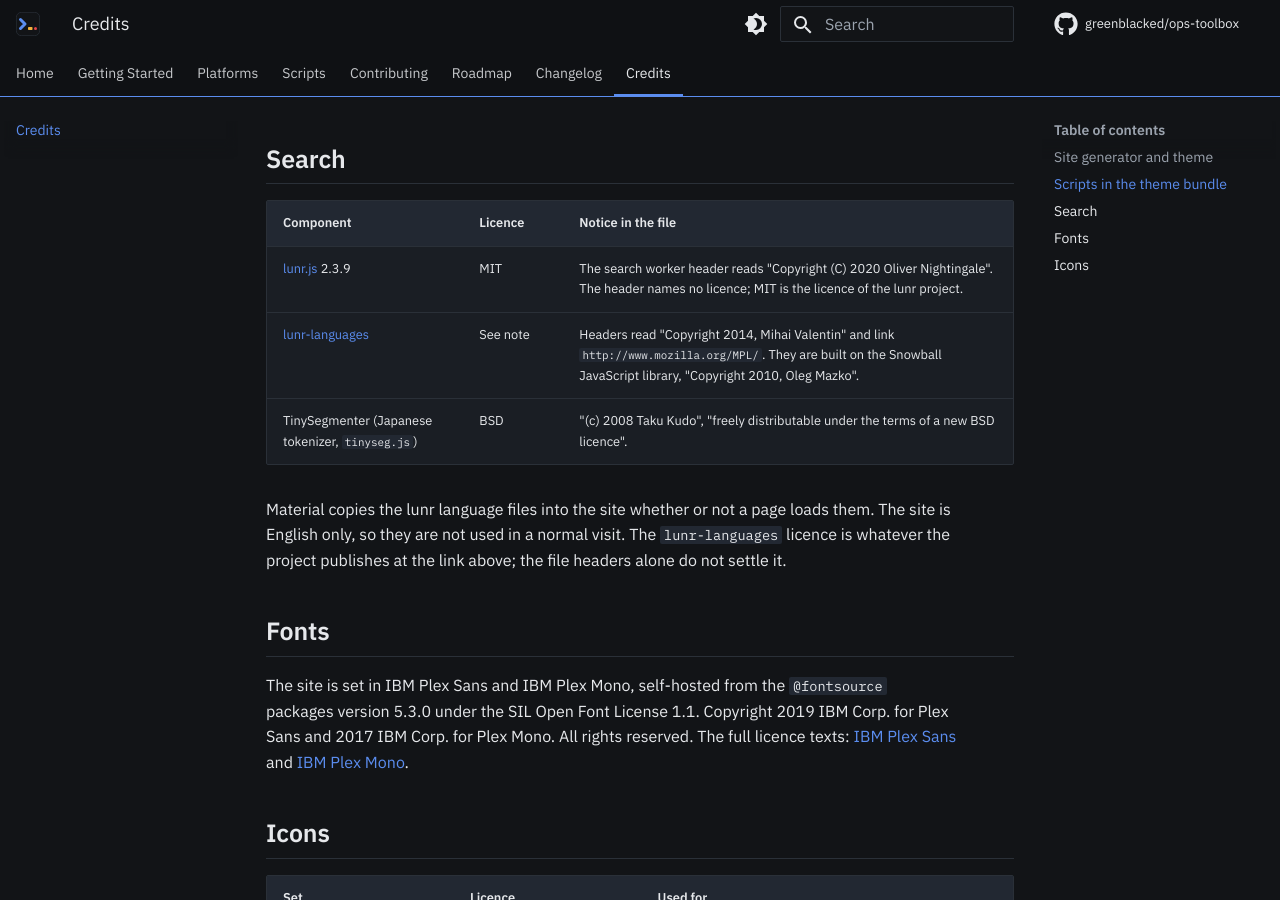
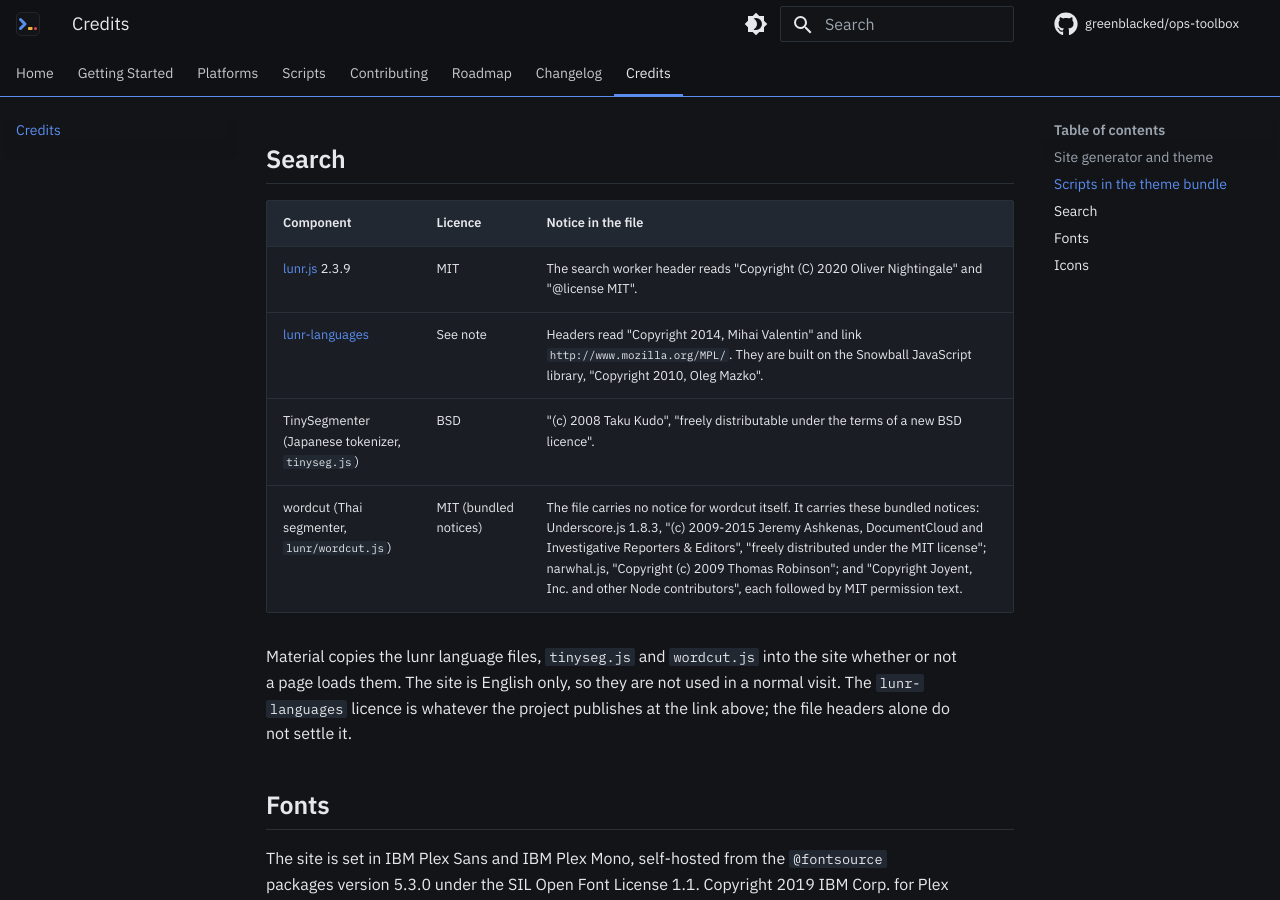
Before and after one commit to greenblacked/ops-toolbox, an MkDocs documentation site: the page built from docs/credits.md, in a window 1280 px wide and 900 px high, scrolled down 993 px. Built offline with MkDocs 1.6.1 and Material for MkDocs 9.7.7, drawn with Linux system fonts in a browser that asks for light colours; comment, search, counter and statistics services are not loaded.

Commit message:
docs: correct lunr licence and add wordcut notices to credits

```diff
--- a/docs/credits.md
+++ b/docs/credits.md
@@ -35,12 +35,13 @@ is claimed here.
 
 | Component | Licence | Notice in the file |
 | --- | --- | --- |
-| [lunr.js](https://lunrjs.com/) 2.3.9 | MIT | The search worker header reads "Copyright (C) 2020 Oliver Nightingale". The header names no licence; MIT is the licence of the lunr project. |
+| [lunr.js](https://lunrjs.com/) 2.3.9 | MIT | The search worker header reads "Copyright (C) 2020 Oliver Nightingale" and "@license MIT". |
 | [lunr-languages](https://github.com/MihaiValentin/lunr-languages) | See note | Headers read "Copyright 2014, Mihai Valentin" and link `http://www.mozilla.org/MPL/`. They are built on the Snowball JavaScript library, "Copyright 2010, Oleg Mazko". |
 | TinySegmenter (Japanese tokenizer, `tinyseg.js`) | BSD | "(c) 2008 Taku Kudo", "freely distributable under the terms of a new BSD licence". |
+| wordcut (Thai segmenter, `lunr/wordcut.js`) | MIT (bundled notices) | The file carries no notice for wordcut itself. It carries these bundled notices: Underscore.js 1.8.3, "(c) 2009-2015 Jeremy Ashkenas, DocumentCloud and Investigative Reporters & Editors", "freely distributed under the MIT license"; narwhal.js, "Copyright (c) 2009 Thomas Robinson"; and "Copyright Joyent, Inc. and other Node contributors", each followed by MIT permission text. |
 
-Material copies the lunr language files into the site whether or not a page
-loads them. The site is English only, so they are not used in a normal visit.
+Material copies the lunr language files, `tinyseg.js` and `wordcut.js` into
+the site whether or not a page loads them. The site is English only, so they are not used in a normal visit.
 The `lunr-languages` licence is whatever the project publishes at the link
 above; the file headers alone do not settle it.
 
```
